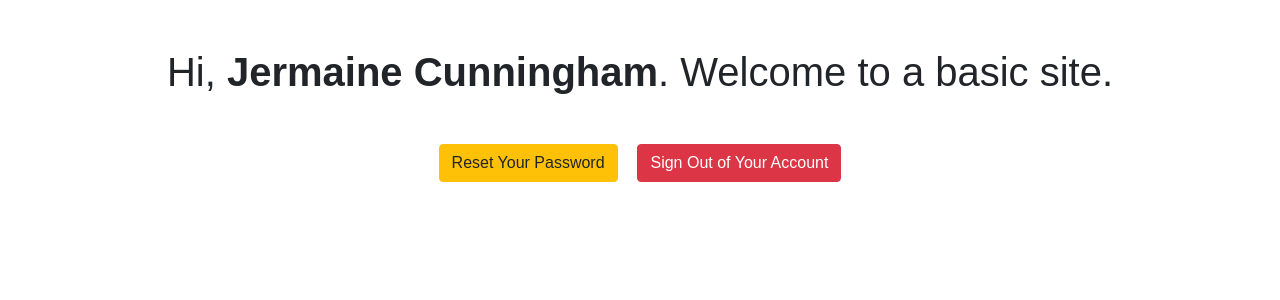
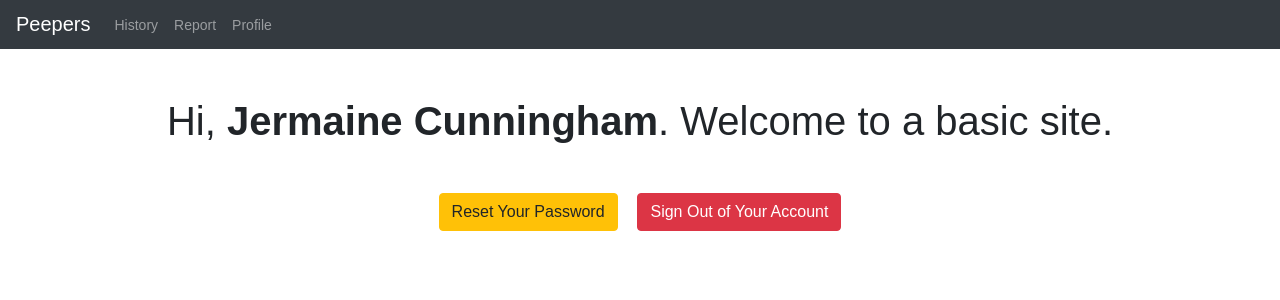
Before and after one commit to taviann/iaproject, a PHP site: page / in a window 1280 px wide. Shown: the top 300 px of the page. Run offline with PHP 8.4, Linux system fonts and the light colour scheme; a user stored in the database is signed in.

Commit message:
Update Index.php

```diff
--- a/Index.php
+++ b/Index.php
@@ -20,6 +20,32 @@ if(!isset($_SESSION["loggedin"]) || $_SESSION["loggedin"] !== true){
     </style>
 </head>
 <body>
+<nav class="navbar navbar-expand-md bg-dark navbar-dark">
+  <!-- Brand -->
+  <a class="navbar-brand" href="#">Peepers</a>
+
+  <!-- Toggler/collapsibe Button -->
+  <button class="navbar-toggler" type="button" data-toggle="collapse" data-target="#collapsibleNavbar">
+    <span class="navbar-toggler-icon"></span>
+  </button>
+
+  <!-- Navbar links -->
+  <div class="collapse navbar-collapse" id="collapsibleNavbar">
+    <ul class="navbar-nav">
+      <li class="nav-item">
+        <a class="nav-link" href="#">History</a>
+      </li>
+      <li class="nav-item">
+        <a class="nav-link" href="#">Report</a>
+      </li>
+      <li class="nav-item">
+        <a class="nav-link" href="#">Profile</a>
+      </li>
+    </ul>
+  </div>
+</nav>
+
+
     <h1 class="my-5">Hi, <b><?php echo htmlspecialchars($_SESSION["firstname"]. " " . $_SESSION["lastname"]); ?></b>. Welcome to a basic site.</h1>
     <p>
         <a href="reset-password.php" class="btn btn-warning">Reset Your Password</a>
```
